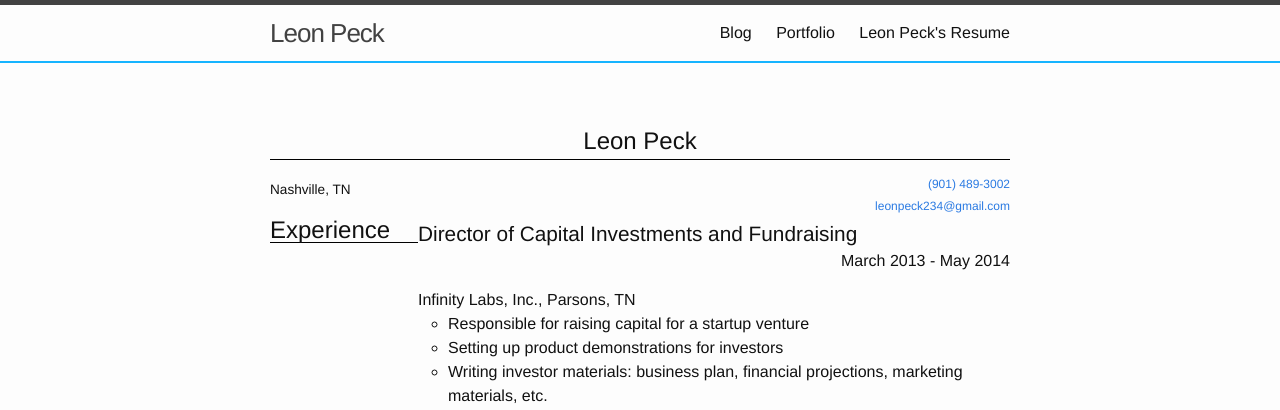
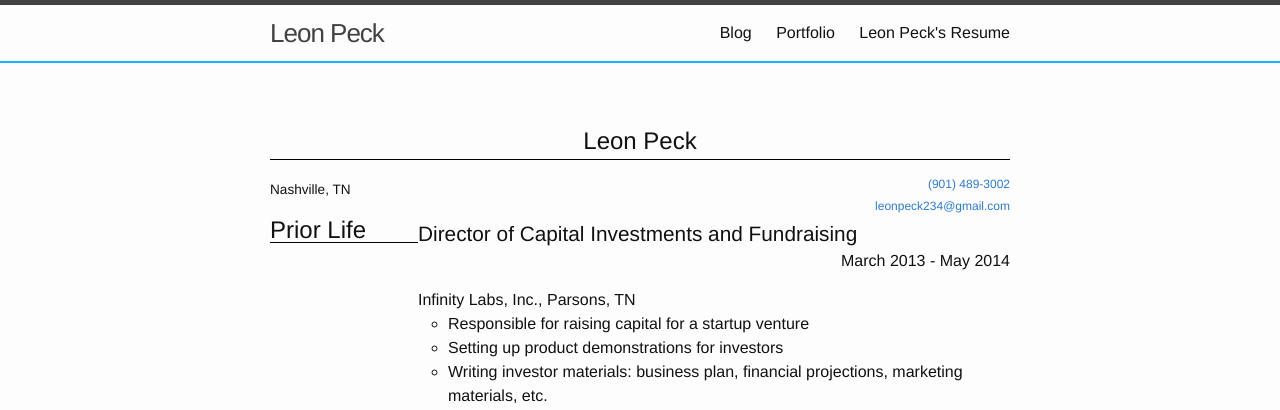
Before and after one commit to LeonM234/Leon.github.io, a Jekyll site: the page built from resume.html, in a window 1280 px wide. Shown: the top 410 px of the page. Built offline with Jekyll 4.4.1, drawn with Linux system fonts in a browser that asks for light colours.

Commit message:
Beginning to alter resume portion of site.

```diff
--- a/resume.html
+++ b/resume.html
@@ -12,7 +12,7 @@ permalink: /resume/
 </section>
 
 <section id="jobs">
-  <h2>Experience</h2>
+  <h2>Prior Life</h2>
 
   <ul>
     <li>
```
